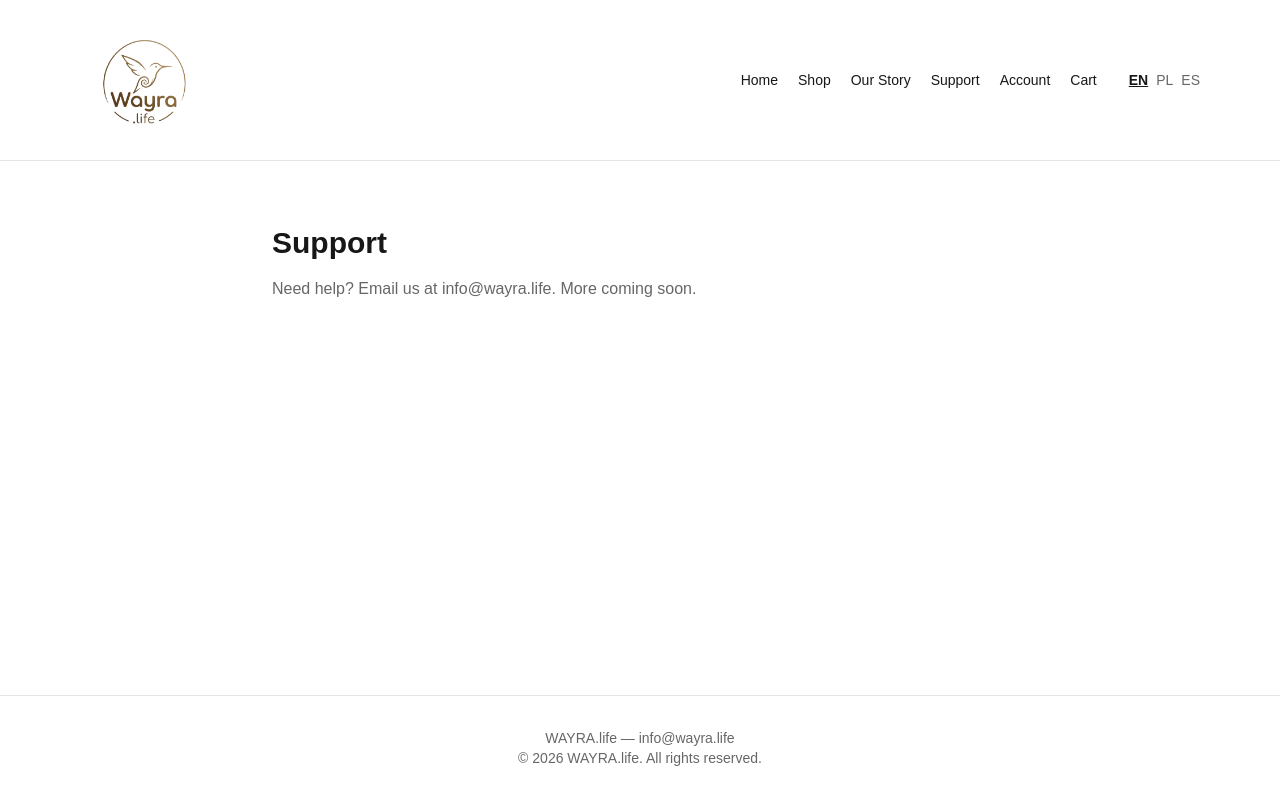
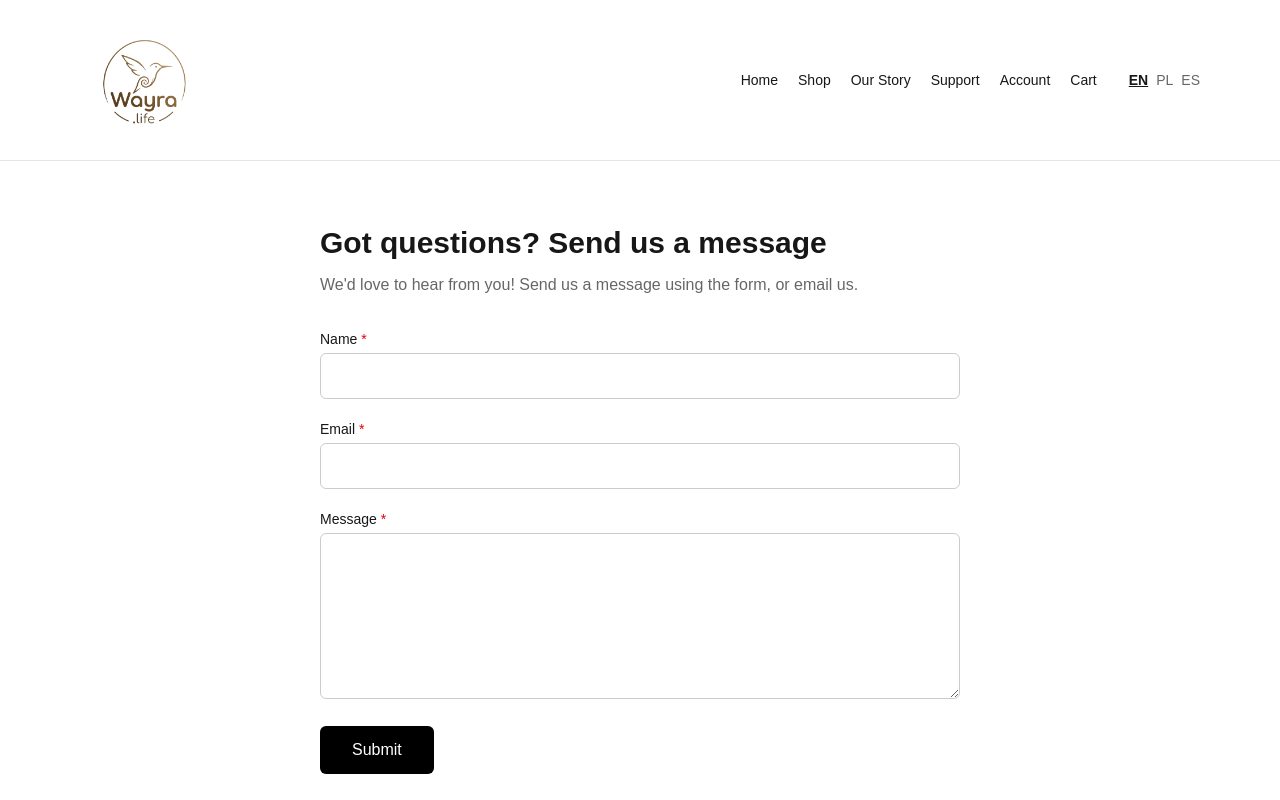
Before and after one commit to wayralife/wayra-life, a Next.js app: page /en/support in a window 1280 px wide. Shown: the top 800 px of the page. Built offline with nearby package versions, Linux system fonts and the light colour scheme.

Commit message:
Formularz kontaktowy na stronie Pomoc

```diff
--- /dev/null
+++ b/app/[locale]/support/actions.ts
@@ -0,0 +1,40 @@
+"use server";
+
+import { createClient } from "@/lib/supabase/server";
+
+export interface SupportFormState {
+  status: "idle" | "success" | "error";
+  message?: string;
+}
+
+export async function submitSupportTicket(
+  _prevState: SupportFormState,
+  formData: FormData
+): Promise<SupportFormState> {
+  const name = String(formData.get("name") ?? "").trim();
+  const email = String(formData.get("email") ?? "").trim();
+  const message = String(formData.get("message") ?? "").trim();
+
+  if (!name || !email || !message) {
+    return { status: "error", message: "missing_fields" };
+  }
+  if (!email.includes("@")) {
+    return { status: "error", message: "invalid_email" };
+  }
+
+  const supabase = await createClient();
+  const { error } = await supabase.from("support_tickets").insert({
+    name,
+    email,
+    message,
+    subject: `Website contact form — ${name}`,
+    channel: "web",
+    status: "open",
+  });
+
+  if (error) {
+    return { status: "error", message: "server_error" };
+  }
+
+  return { status: "success" };
+}
--- a/app/[locale]/support/page.tsx
+++ b/app/[locale]/support/page.tsx
@@ -1,9 +1,23 @@
-export default function SupportPage() {
+import { getTranslations } from "next-intl/server";
+import ContactForm from "@/components/ContactForm";
+
+export default async function SupportPage() {
+  const t = await getTranslations("support");
+
   return (
-    <div className="mx-auto max-w-3xl px-4 py-16">
-      <h1 className="text-3xl font-semibold">Support</h1>
-      <p className="mt-4 text-black/60">
-        Need help? Email us at info@wayra.life. More coming soon.
+    <div className="mx-auto max-w-2xl px-4 py-16">
+      <h1 className="text-3xl font-semibold">{t("title")}</h1>
+      <p className="mt-3 text-black/60">{t("intro")}</p>
+
+      <div className="mt-8">
+        <ContactForm />
+      </div>
+
+      <p className="mt-8 text-sm text-black/50">
+        {t("emailNote")}{" "}
+        <a href="mailto:info@wayra.life" className="underline">
+          info@wayra.life
+        </a>
       </p>
     </div>
   );
--- /dev/null
+++ b/components/ContactForm.tsx
@@ -0,0 +1,82 @@
+"use client";
+
+import { useActionState } from "react";
+import { useTranslations } from "next-intl";
+import { submitSupportTicket, type SupportFormState } from "@/app/[locale]/support/actions";
+
+const initialState: SupportFormState = { status: "idle" };
+
+export default function ContactForm() {
+  const t = useTranslations("support");
+  const [state, formAction, isPending] = useActionState(
+    submitSupportTicket,
+    initialState
+  );
+
+  if (state.status === "success") {
+    return (
+      <p className="rounded-md border border-green-600/30 bg-green-50 p-6 text-green-800">
+        {t("success")}
+      </p>
+    );
+  }
+
+  return (
+    <form action={formAction} className="flex flex-col gap-5">
+      <div>
+        <label htmlFor="name" className="mb-1 block text-sm font-medium">
+          {t("nameLabel")} <span className="text-red-600">*</span>
+        </label>
+        <input
+          id="name"
+          name="name"
+          type="text"
+          required
+          className="w-full rounded-md border border-black/20 px-3 py-2.5 focus:border-black focus:outline-none"
+        />
+      </div>
+
+      <div>
+        <label htmlFor="email" className="mb-1 block text-sm font-medium">
+          {t("emailLabel")} <span className="text-red-600">*</span>
+        </label>
+        <input
+          id="email"
+          name="email"
+          type="email"
+          required
+          className="w-full rounded-md border border-black/20 px-3 py-2.5 focus:border-black focus:outline-none"
+        />
+      </div>
+
+      <div>
+        <label htmlFor="message" className="mb-1 block text-sm font-medium">
+          {t("messageLabel")} <span className="text-red-600">*</span>
+        </label>
+        <textarea
+          id="message"
+          name="message"
+          required
+          rows={6}
+          className="w-full rounded-md border border-black/20 px-3 py-2.5 focus:border-black focus:outline-none"
+        />
+      </div>
+
+      {state.status === "error" && (
+        <p className="text-sm text-red-600">
+          {state.message === "invalid_email"
+            ? t("errorInvalidEmail")
+            : t("errorGeneric")}
+        </p>
+      )}
+
+      <button
+        type="submit"
+        disabled={isPending}
+        className="w-fit rounded-md bg-black px-8 py-3 text-white transition hover:bg-black/80 disabled:cursor-not-allowed disabled:bg-black/40"
+      >
+        {isPending ? t("sending") : t("submit")}
+      </button>
+    </form>
+  );
+}
--- a/messages/en.json
+++ b/messages/en.json
@@ -45,6 +45,19 @@
     "checkoutPlaceholder": "Stripe payments will go here — Phase 5. Your cart is safe and nothing has been charged.",
     "backToCart": "Back to cart"
   },
+  "support": {
+    "title": "Got questions? Send us a message",
+    "intro": "We'd love to hear from you! Send us a message using the form, or email us.",
+    "nameLabel": "Name",
+    "emailLabel": "Email",
+    "messageLabel": "Message",
+    "submit": "Submit",
+    "sending": "Sending…",
+    "success": "Thanks — your message has been sent. We'll get back to you at the email address you provided.",
+    "errorInvalidEmail": "Please enter a valid email address.",
+    "errorGeneric": "Something went wrong sending your message — please try again, or email us directly.",
+    "emailNote": "You can also reach us directly at"
+  },
   "footer": {
     "rights": "All rights reserved.",
     "email": "info@wayra.life"
--- a/messages/es.json
+++ b/messages/es.json
@@ -45,6 +45,19 @@
     "checkoutPlaceholder": "Los pagos con Stripe irán aquí — Fase 5. Tu carrito está a salvo y no se ha cobrado nada.",
     "backToCart": "Volver al carrito"
   },
+  "support": {
+    "title": "¿Tienes preguntas? Envíanos un mensaje",
+    "intro": "¡Nos encantaría saber de ti! Envíanos un mensaje con el formulario o escríbenos por correo.",
+    "nameLabel": "Nombre",
+    "emailLabel": "Correo electrónico",
+    "messageLabel": "Mensaje",
+    "submit": "Enviar",
+    "sending": "Enviando…",
+    "success": "Gracias — tu mensaje ha sido enviado. Te responderemos al correo que indicaste.",
+    "errorInvalidEmail": "Introduce una dirección de correo válida.",
+    "errorGeneric": "Algo salió mal al enviar tu mensaje — inténtalo de nuevo o escríbenos directamente.",
+    "emailNote": "También puedes escribirnos directamente a"
+  },
   "footer": {
     "rights": "Todos los derechos reservados.",
     "email": "info@wayra.life"
--- a/messages/pl.json
+++ b/messages/pl.json
@@ -45,6 +45,19 @@
     "checkoutPlaceholder": "Płatności Stripe będą tutaj — Faza 5. Twój koszyk jest bezpieczny i nic nie zostało jeszcze pobrane.",
     "backToCart": "Wróć do koszyka"
   },
+  "support": {
+    "title": "Masz pytania? Napisz do nas",
+    "intro": "Chętnie Cię wysłuchamy! Wyślij wiadomość przez formularz albo napisz do nas e-mailem.",
+    "nameLabel": "Imię i nazwisko",
+    "emailLabel": "Email",
+    "messageLabel": "Wiadomość",
+    "submit": "Wyślij",
+    "sending": "Wysyłanie…",
+    "success": "Dziękujemy — Twoja wiadomość została wysłana. Odpowiemy na podany adres e-mail.",
+    "errorInvalidEmail": "Podaj prawidłowy adres e-mail.",
+    "errorGeneric": "Coś poszło nie tak przy wysyłaniu wiadomości — spróbuj ponownie albo napisz do nas bezpośrednio.",
+    "emailNote": "Możesz też napisać bezpośrednio na"
+  },
   "footer": {
     "rights": "Wszelkie prawa zastrzeżone.",
     "email": "info@wayra.life"
```
